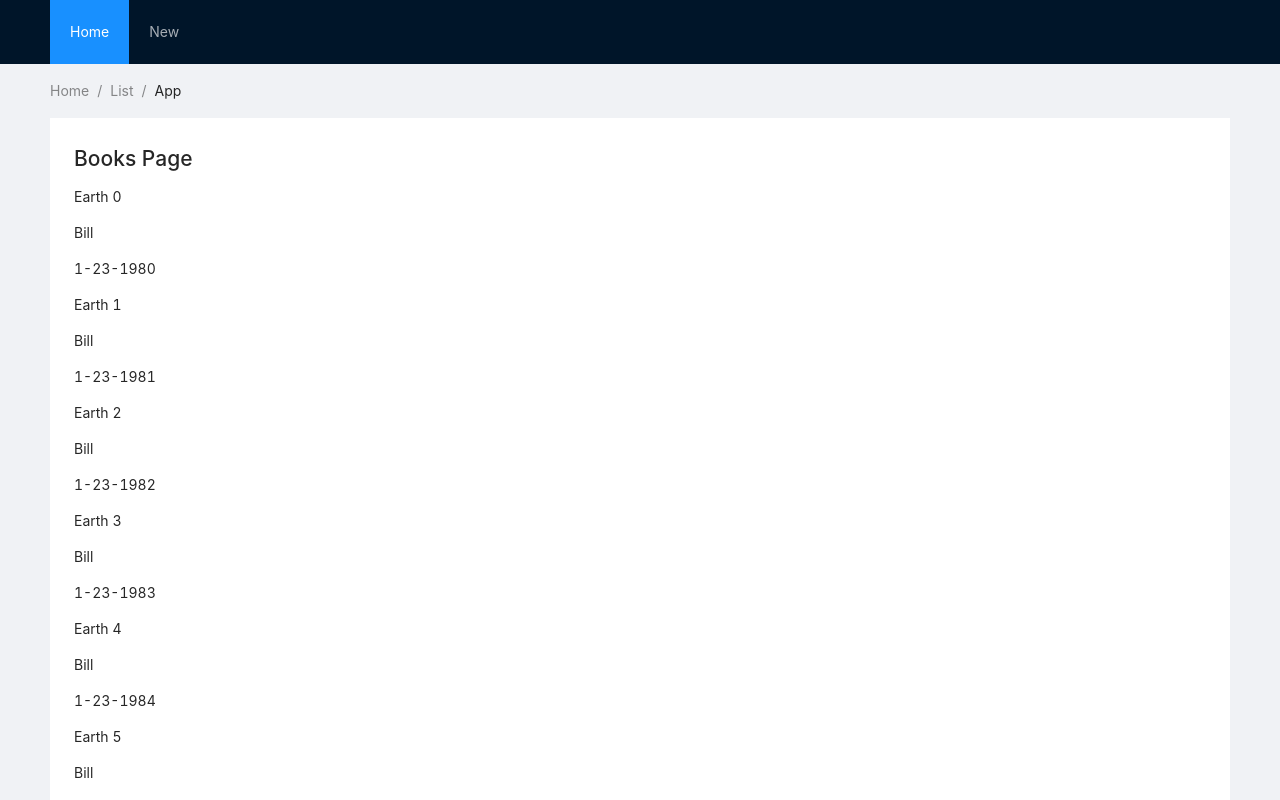
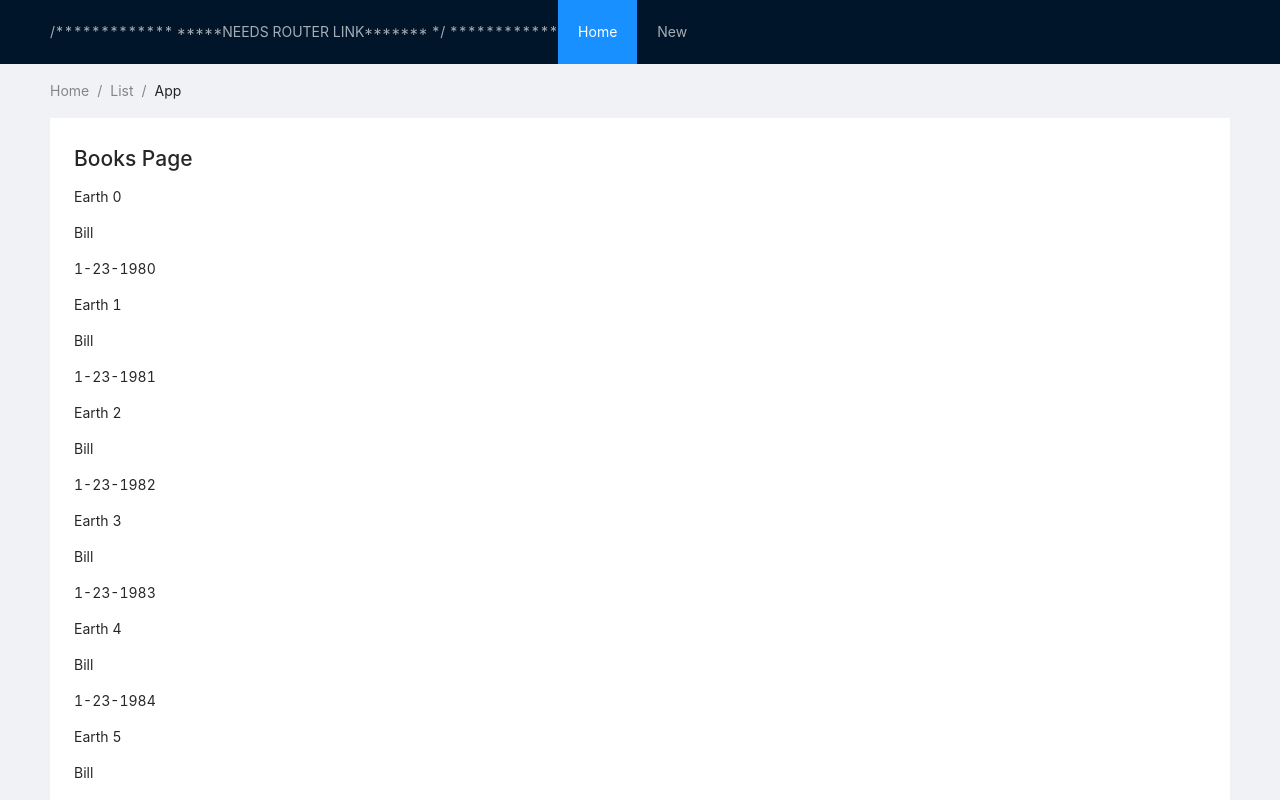
Before and after one commit to Jay23Cee/Redux-AntDesign, a React (Create React App) app in the folder my-app/: page / in a window 1280 px wide. Shown: the top 800 px of the page. Built offline with nearby package versions, Linux system fonts and the light colour scheme.

Commit message:
Link problems

```diff
--- a/my-app/src/components/Homepage.tsx
+++ b/my-app/src/components/Homepage.tsx
@@ -3,7 +3,8 @@ import '../App.css'
 import 'antd/dist/antd.css';
 import BookTable from './BookTable'
 import Newform from './Newbook'
-import { BrowserRouter, Route } from 'react-router-dom';
+import { BrowserRouter, Link, Route } from 'react-router-dom';
+
 
 
 
@@ -15,8 +16,14 @@ const Homepage = () => (
     <Header>
       <div className="logo" />
       <Menu theme="dark" mode="horizontal" defaultSelectedKeys={['1']}>
-        <Menu.Item key="1"><a href="/">Home</a></Menu.Item>
-        <Menu.Item key="2"><a href="/new">New</a></Menu.Item>
+
+
+     /*************
+      *****NEEDS ROUTER LINK******* */
+      ************
+
+        <Menu.Item key="1">Home</Menu.Item>
+        <Menu.Item key="2">New</Menu.Item>
 
       </Menu>
     </Header>
```
